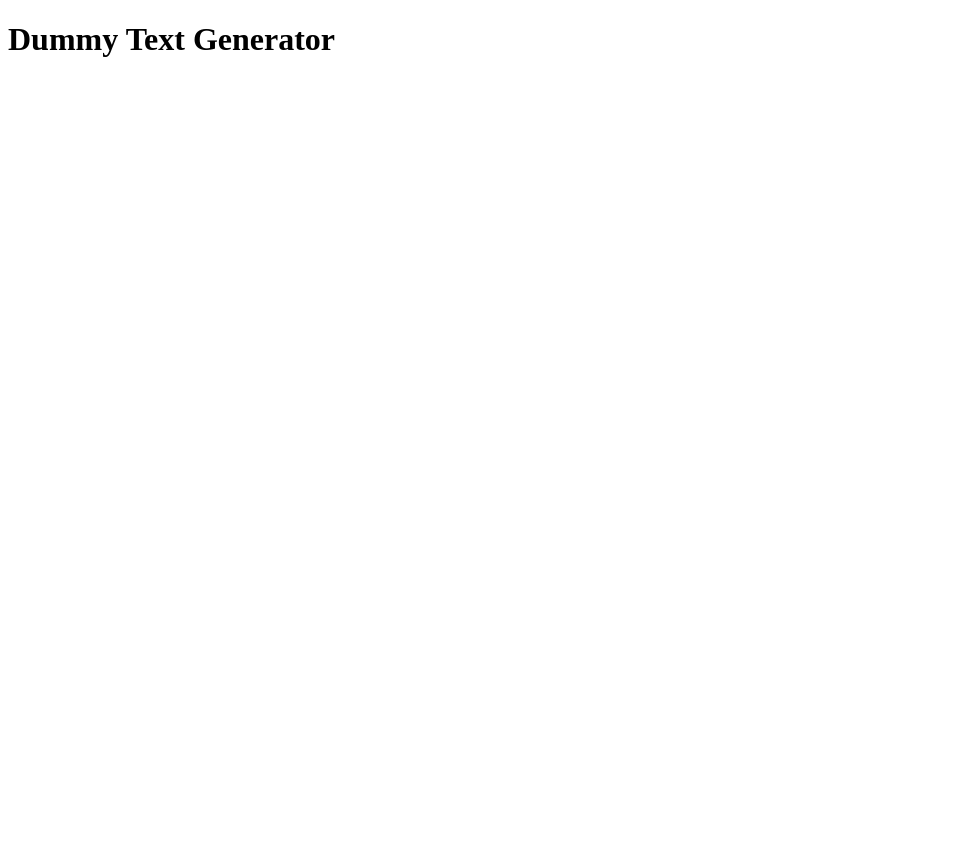
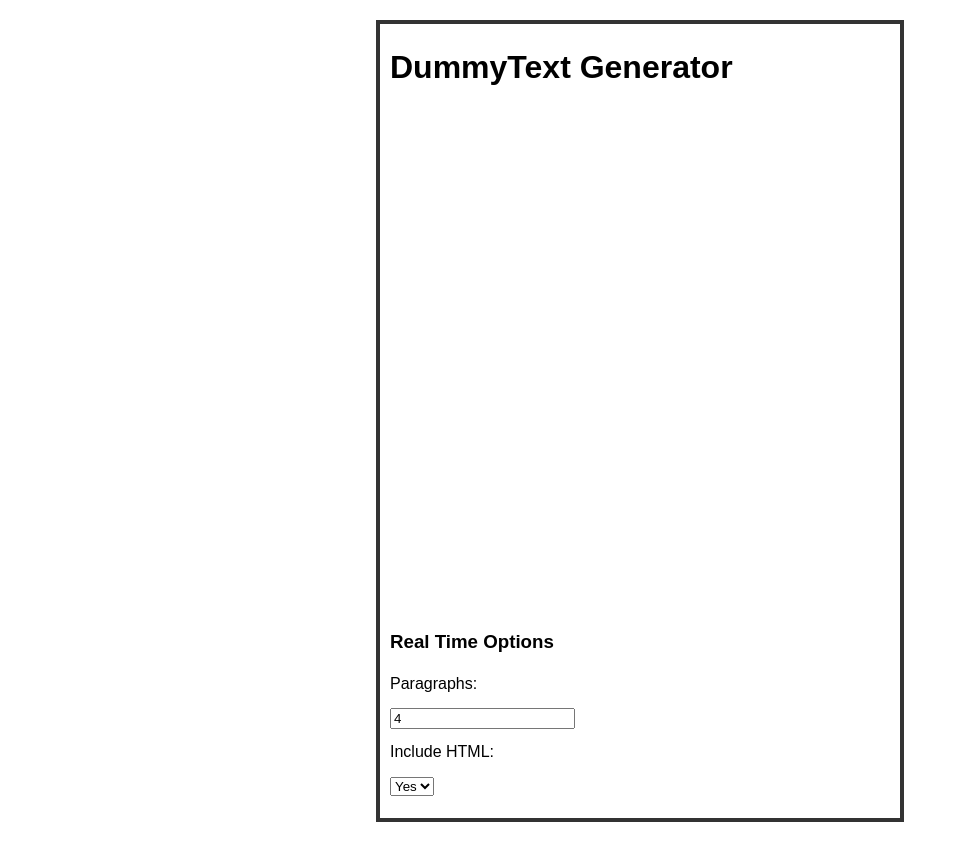
Before and after one commit to lpstandard/text_generator, a React app: page / in a window 1280 px wide. Shown: the whole page, without its empty margins (0-959 px from the left). Before the commit the page ends 800 px from the top, so only its background shows below. Built offline with nearby package versions, Linux system fonts and the light colour scheme; no server answers.

Commit message:
final commit

```diff
--- /dev/null
+++ b/css/style.css
@@ -0,0 +1,21 @@
+body{
+  font-family: Arial;
+  line-height: 1.5em;
+}
+
+.container{
+  width: 500px;
+  margin: 20px auto;
+  border: #333 4px solid;
+  padding: 10px;
+}
+
+.output{
+  height: 500px;
+  overflow: scroll;
+  padding: 5px;
+}
+
+form div{
+  margin: 10px 0;
+}
--- a/index.html
+++ b/index.html
@@ -3,6 +3,7 @@
 <head>
   <meta charset="UTF-8">
   <title>Text Generator</title>
+  <link rel="stylesheet" href="css/style.css">
 </head>
 <body>
   <div id="root"></div>
--- a/src/Components/App.js
+++ b/src/Components/App.js
@@ -1,6 +1,8 @@
 import React, { Component } from "react";
 import axios from "axios";
 import Output from "./Output";
+import Text from "./Text";
+import Select from "./Select";
 
 class App extends Component {
   constructor(props) {
@@ -20,7 +22,7 @@ class App extends Component {
     axios.get('http://hipsterjesus.com/api?paras='+this.state.paras+'&html='+this.state.html)
     .then((response) => {
       this.setState({text: response.data.text}, function(){
-        console.log(this.state)
+        // console.log(this.state)
       })
     })
     .catch((err) => {
@@ -28,11 +30,29 @@ class App extends Component {
     });
   }
 
+  changeParas(number){
+    this.setState({paras: number}, this.getText);
+  }
+
+  showHtml(x){
+    this.setState({html:x}, this.getText);
+  }
   render(){
     return(
-      <div>
-        <h1>Dummy Text Generator</h1>
+      <div className="container">
+        <h1>DummyText Generator</h1>
         <Output value={this.state.text} />
+        <h3>Real Time Options</h3>
+          <form>
+            <div>
+              <label>Paragraphs: </label>
+              <Text value={this.state.paras} onChange={this.changeParas.bind(this)} />
+            </div>
+            <div>
+              <label>Include HTML: </label>
+              <Select value={this.state.html} onChange={this.showHtml.bind(this)} />
+            </div>
+          </form>
       </div>
     )
   }
--- /dev/null
+++ b/src/Components/Select.js
@@ -0,0 +1,29 @@
+import React, { Component } from "react";
+
+class Select extends Component {
+  constructor(props) {
+    super(props);
+    this.state = {
+      value:props.value
+    }
+  }
+
+  onChange(e){
+    this.setState({valu:e.target.value}, function(){
+      this.props.onChange(this.state.value);
+    })
+  }
+
+  render(){
+    return(
+      <div>
+        <select onChange={this.onChange.bind(this)}>
+          <option value="false">Yes</option>
+          <option value="true">No</option>
+        </select>
+      </div>
+    )
+  }
+}
+
+export default Select;
--- /dev/null
+++ b/src/Components/Text.js
@@ -0,0 +1,26 @@
+import React, { Component } from "react";
+
+class Text extends Component {
+  constructor(props) {
+    super(props);
+    this.state = {
+      value:props.value
+    }
+  }
+
+  onChange(e){
+    this.setState({value: e.target.value}, function(){
+      this.props.onChange(this.state.value);
+    })
+  }
+
+  render(){
+    return(
+      <div>
+        <input type="number" value={this.state.value} onChange={this.onChange.bind(this)}/>
+      </div>
+    )
+  }
+}
+
+export default Text;
```
Also changed, not shown: dist/bundle.js.
